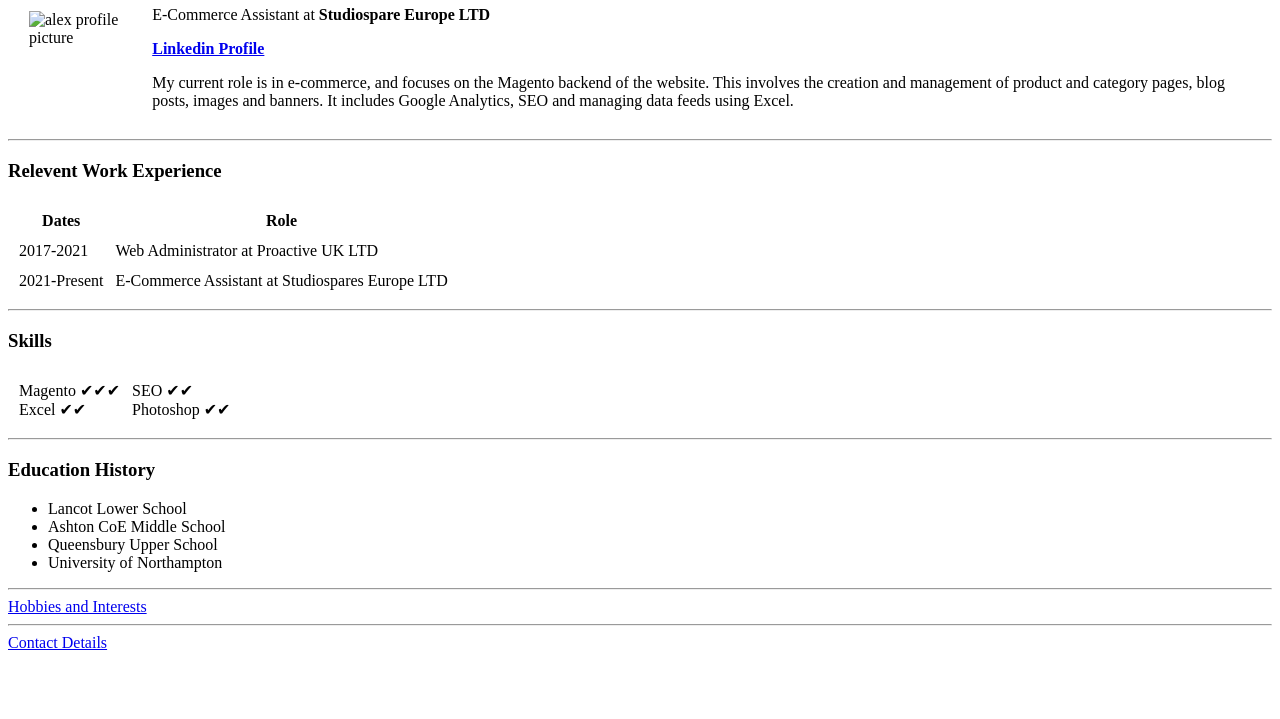
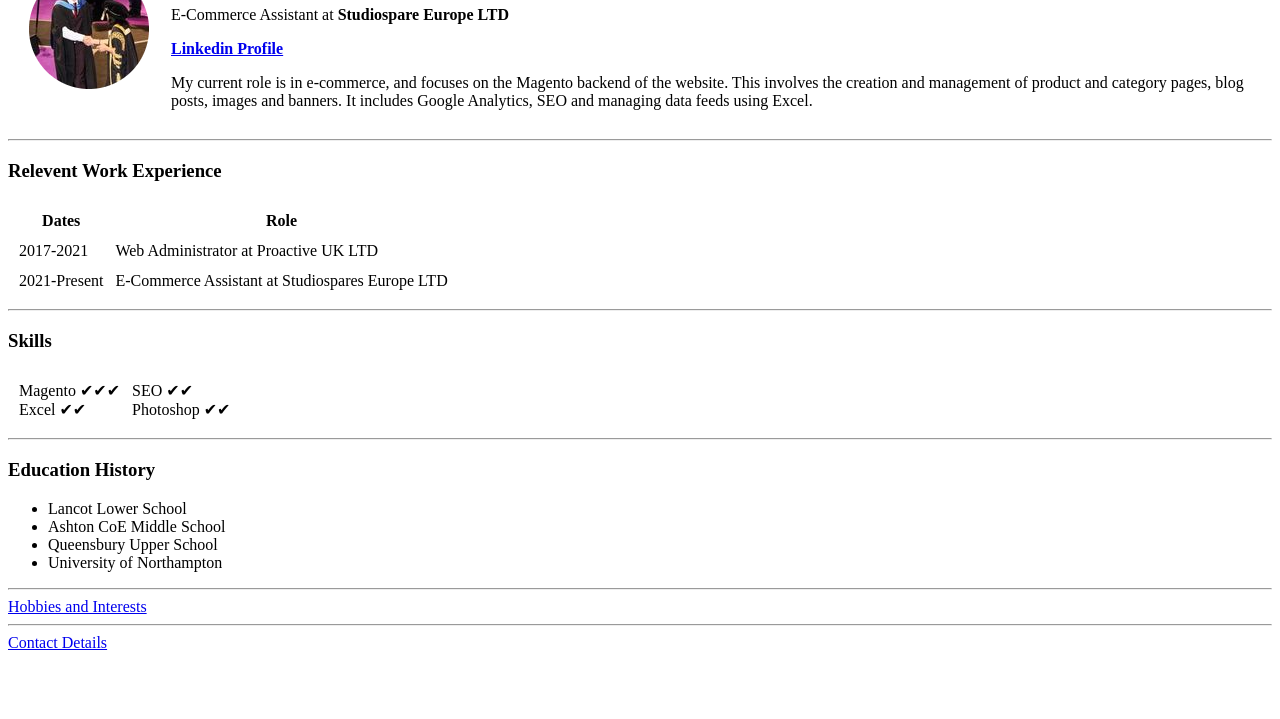
Before and after one commit to AlexN1001/cv, a plain HTML site: page index.html in a window 1280 px wide. Shown: the part 81-800 px from the top of the page. Drawn offline with Linux system fonts and the light colour scheme.

Commit message:
Update index.html

```diff
--- a/index.html
+++ b/index.html
@@ -6,7 +6,7 @@
 <body>
     <table cellspacing="20">
         <tr>
-            <td><img src="images/alex insta profile.png" alt="alex profile picture"></td>
+            <td><img src="alex insta profile.png" alt="alex profile picture"></td>
             <td><h1>Alex Nicholson</h1>
                 <p>E-Commerce Assistant at <strong>Studiospare Europe LTD</strong></p>
                 <strong><a href="https://www.linkedin.com/in/alex-nicholson-98732111b/">Linkedin Profile</a></strong>
```
